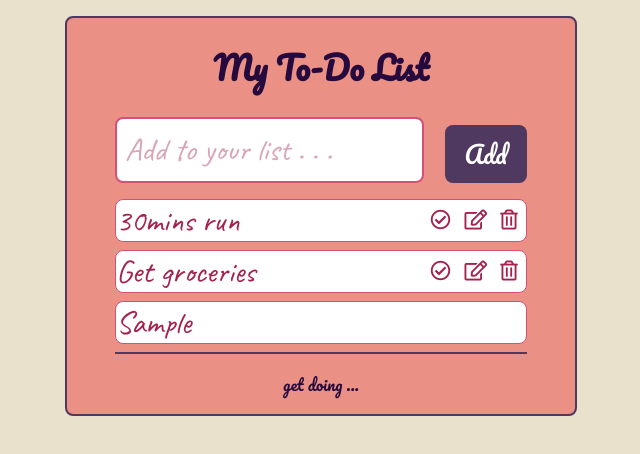
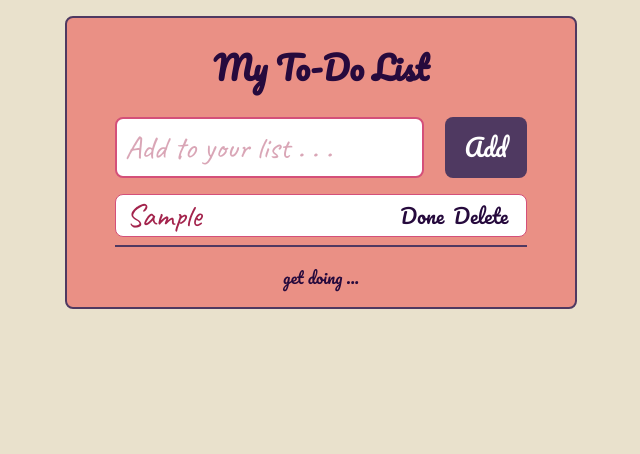
Before and after one commit to ifatoki/todo-app, a plain HTML site: page index.html in a window 1280 px wide. Both pictures are taken after typing "Sample" into the empty fields and a click on the button "Add". Shown: the whole page, without its empty margins (319-959 px from the left). Drawn offline with Linux system fonts and the light colour scheme.

Commit message:
implement version2

```diff
--- a/css/style.css
+++ b/css/style.css
@@ -46,7 +46,7 @@ body {
     font-family: 'Caveat', cursive;
 }
 
-ul {
+#display-list {
     border-bottom: 2px solid #4f3961;
     padding-left: 0;
     list-style-position: none;
@@ -54,6 +54,7 @@ ul {
 
 li {
     border: 1px solid #d45079;
+    width: 100%;
     border-radius: 0.5rem;
     font-size: 2rem;
     margin-bottom: 0.5rem;
@@ -62,16 +63,11 @@ li {
     color: #a3234c;
     display: flex;
     flex-flow: row nowrap;
-    justify-content: space-between;
-    align-items: center;
-}
-
-li:hover {
-    background-color: #e9e1cc;
+    justify-content: space-around;
 }
 
 .text-content {
-    width: 75%;
+    width: 60%;
     -webkit-user-select: none;
     -moz-user-select: none;
     -ms-user-select: none;
@@ -82,29 +78,39 @@ li:hover {
     /* border: 2px solid red; */
     display: flex;
     flex-flow: row nowrap;
-    width: 25%;
-    justify-content: space-around;
+    width: 30%;
+    justify-content: space-evenly;
 }
 
 .done,
-.edit,
 .delete {
-    border: none;
-    padding: 0;
-    font-size: 1.25rem;
+    font-family: 'Pacifico', cursive;
+    padding: 0.1rem;
+    font-size: 1rem;
     cursor: pointer;
-    color: #a3234c;
     margin: 0;
     outline: none;
     background-color: #fff;
+    color: #260a3d;
+    border: none;
 }
 
 .done:hover,
-.edit:hover,
 .delete:hover {
-    border: 1px solid #a3234c;
+       text-decoration: underline;
+}
+
+.done:hover {
+    color: #059405;
+}
+
+.delete:hover {
+    color: #aa0808;
+}
+
+.clicked {
+    text-decoration: line-through;
     color: #260a3d;
-    background-color: #e9e1cc;
 }
 
 h1,
@@ -131,7 +137,7 @@ p {
     background-color: #260a3d;
 }
 
-@media (min-width: 1000px) {
+@media (min-width: 900px) {
     .container {
         padding: 0 3rem;
     }
@@ -145,8 +151,37 @@ p {
         width: 75%;
     }
 
-    button {
+    #add-to-list {
         margin-top: 0;
         width: 20%;
     }
+
+    /* .text-content {
+        width: 75%;
+    }
+
+    .change-button {
+        width: %;
+    } */
+
+    .done,
+    .delete {
+        font-size: 1.25rem;
+    }
 }
+
+@media (max-width: 400px) {
+    body,
+    .container {
+        background-color: #ea9085;;
+    }
+
+    .container {
+        border: none;
+        width: 100%
+    }
+
+    body {
+        padding: 0 2rem;
+    }
+}
--- a/index.html
+++ b/index.html
@@ -17,20 +17,12 @@
 
         <div class="display-container">
             <ul id="display-list">
-                <li><span class="text-content">30mins run</span>
+                <!-- <li><span class="text-content clicked">30mins run</span>
                     <span class="change-button">
-                        <button class="done"><i class="far fa-check-circle"></i></button>
-                        <button class="edit"><i class="far fa-edit"></i></button>
-                        <button class="delete"><i class="far fa-trash-alt"></i></button>
+                        <button class="done" disabled>Done</button>
+                        <button class="delete" disabled>Delete</i></button>
                     </span>
-                </li>
-                <li><span class="text-content">Get groceries</span>
-                    <span class="change-button">
-                        <button class="done"><i class="far fa-check-circle"></i></button>
-                        <button class="edit"><i class="far fa-edit"></i></button>
-                        <button class="delete"><i class="far fa-trash-alt"></i></button>
-                    </span>
-                </li>
+                </li>   -->
             </ul>
         </div>
 
--- a/script.js
+++ b/script.js
@@ -1,8 +1,8 @@
-const addButton = document.getElementById('add-to-list')
+const addButton = document.getElementById('add-to-list');
 
 addButton.addEventListener('click', function() {
     let newTodo = document.getElementById('input-box').value;
-     if (newTodo === '') {
+        if (newTodo === '') {
         alert('Write something😉');
     } else {
         addNewTodo(newTodo);
@@ -11,22 +11,41 @@ addButton.addEventListener('click', function() {
 });
 
 function addNewTodo(newTodo) {
+    let display =  document.querySelector('#display-list');
     let list = document.createElement('li');
-    let spanElement = document.createElement('span');
-    let icon = document.createElement('i');
+    let span = document.createElement('span');
+    let spanButton = document.createElement('span');
+    let doneButton = document.createElement('button');
+    let deleteButton = document.createElement('button');
 
-    list.innerHTML = newTodo;
+    span.classList.add('text-content');
+    spanButton.classList.add('change-button');
+    doneButton.classList.add('done');
+    deleteButton.classList.add('delete');
 
-    icon.classList.add('fa-trash-alt');
-    spanElement.append(icon);
+    span.textContent = newTodo;
+    doneButton.innerHTML = 'Done';
+    deleteButton.innerHTML = 'Delete';
 
-    document.getElementById('display-list').appendChild(list, spanElement);
+    display.appendChild(list)
+    list.appendChild(span);
+    list.appendChild(spanButton);
+    spanButton.appendChild(doneButton);
+    spanButton.appendChild(deleteButton);
+
+    doneButton.addEventListener('click', function() {
+        done(span);
+    });
+
+    deleteButton.addEventListener('click', function() {
+        remove(list);
+    });
 }
 
-// edit = () => {
+function done(span) {
+    span.classList.add('clicked');
+}
 
-// }
-
-// trash = () => {
-//
-// }
+function remove(list) {
+    document.querySelector('#display-list').removeChild(list);
+}
```
